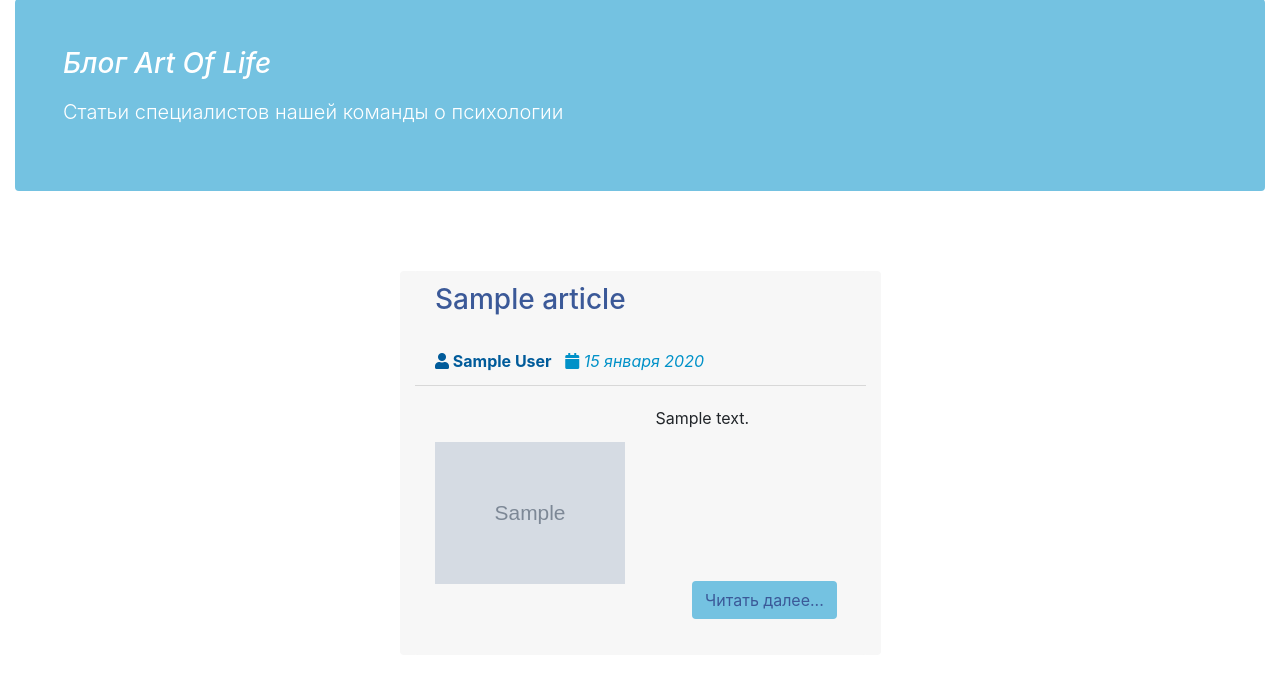
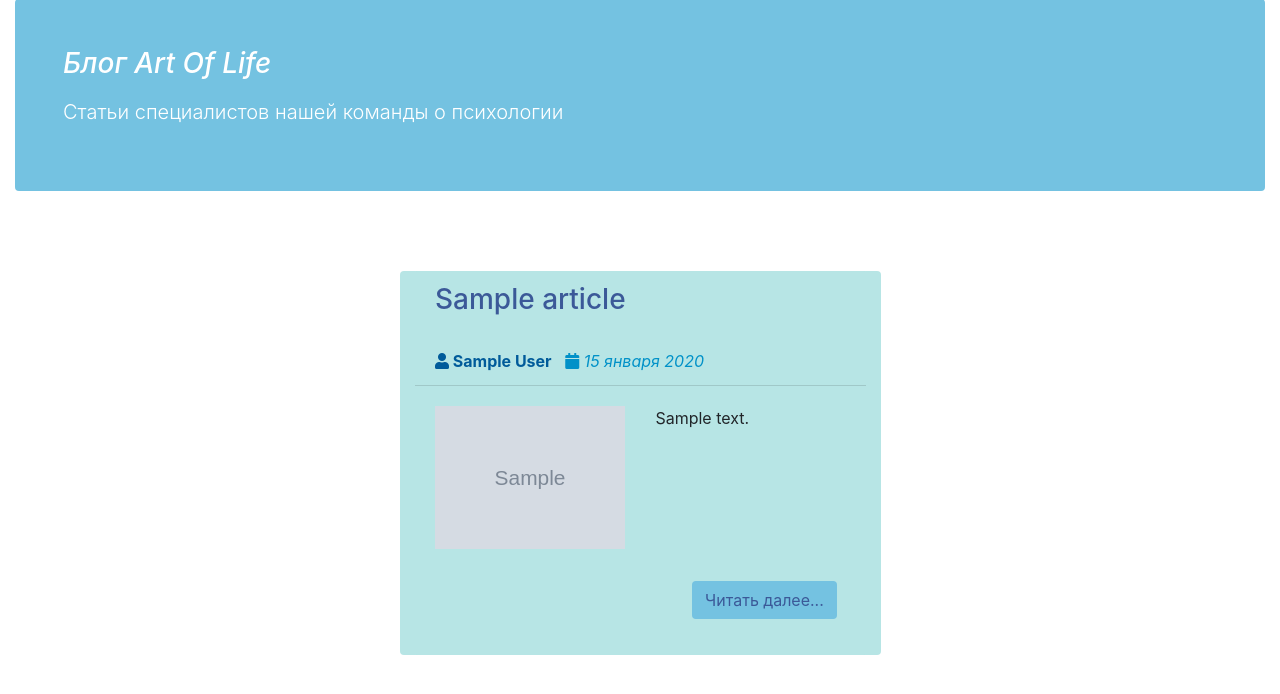
Before and after one commit to gda2048/PhychoBlog, a Django app: page /blog/article/ in a window 1280 px wide. Shown: the part 89-783 px from the top of the page. Run offline with Django 3.2, Linux system fonts and the light colour scheme; tables that the repository leaves empty hold one stand-in row (values such as "Sample post"); grey boxes marked "Sample" are stand-in pictures; some libraries are stand-ins or nearby versions.

Commit message:
fix articles + fix pictures

```diff
--- a/psycho/static/css/psycho.css
+++ b/psycho/static/css/psycho.css
@@ -82,3 +82,7 @@ margin: 0 auto;
     border-right: 0;
     border-bottom: 2px dashed #3B5998;
 }
+
+.bg-psycho-pearlbush-real{
+    background-color: #b7e5e5;
+}
--- a/templates/blog/articles.html
+++ b/templates/blog/articles.html
@@ -13,12 +13,12 @@
     <div>
         <div class="row justify-content-around mx-1 mx-xl-5">
             {% for article in articles_list %}
-                <div class="card col-12 col-sm-12 col-md-12 col-xl-5 my-3 m-xl-5 border-0 bg-psycho-pearlbush"
+                <div class="card col-12 col-sm-12 col-md-12 col-xl-5 my-3 m-xl-5 border-0 bg-psycho-pearlbush-real"
                      data-aos="flip-right">
-                    <div class="card-header bg-psycho-pearlbush border-0 cardhead">
+                    <div class="card-header bg-psycho-pearlbush-real border-0 cardhead">
                         <a href="{% url 'article' pk=article.id %}"><h3 class="text-psycho-blue">{{ article.name }}</h3></a>
                     </div>
-                    <div class="card-header bg-psycho-pearlbush">
+                    <div class="card-header bg-psycho-pearlbush-real">
                         <div class="text-psycho-lightblue">
                             <b><a class="link-blue" href="{% url 'person' pk=article.author.id %}"><i
                                     class="fas fa-user"></i> {{ article.author.full_name }}</a></b>
@@ -30,18 +30,18 @@
                     <div class="card-body cardbody">
                         {% if article.main_image.photo.url %}
                             <div class="d-none d-xl-flex row">
-                                <div class="col-xl-6 text-center"><div class="center"><img class="img-fluid" src="{{ article.main_image.photo.url }}" alt="{{ article.main_image.alt }}"></div></div>
+                                <div class="col-xl-6 text-center"><div class=""><img class="img-fluid" src="{{ article.main_image.photo.url }}" alt="{{ article.main_image.alt }}"></div></div>
                                 <div class="col-xl-6"><p class="text-justify"> {{ article.content | linebreaksbr| safe| truncatechars:'300' }}</p></div>
                             </div>
                             <div class="d-xl-none">
-                                <div class="text-center my-2 "><img class="img-fluid center" src="{{ article.main_image.photo.url }}" alt="{{ article.main_image.alt }}"></div>
+                                <div class="text-center my-2 "><img class="img-fluid" src="{{ article.main_image.photo.url }}" alt="{{ article.main_image.alt }}"></div>
                                 <div><p class="text-justify"> {{ article.content | linebreaksbr| safe| truncatechars:'300' }}</p></div>
                             </div>
                         {% else %}
                                 <div><p class="text-justify"> {{ article.content | linebreaksbr| safe| truncatechars:'300' }}</p></div>
                         {% endif %}
                     </div>
-                    <div class="card-footer text-right border-0 bg-psycho-pearlbush">
+                    <div class="card-footer text-right border-0 bg-psycho-pearlbush-real">
                         <b><a class='btn bg-psycho-teal text-psycho-blue' href='{% url 'article' pk=article.id %}'>Читать
                             далее...</a></b>
                         <span class="d-none d-xl-inline">&nbsp;<br>&nbsp;</span>
@@ -87,7 +87,6 @@
                 let width = window.innerWidth || document.documentElement.clientWidth || document.body.clientWidth;
                 if (width>=1200) {
                     max_class(document.getElementsByClassName("cardhead"));
-                    max_class(document.getElementsByClassName("cardbody"));
                 }
                 AOS.refresh();
             }
```
Also changed, not shown: psycho/static/images/1379219.jpg (added), psycho/static/images/1559725.jpg (added), psycho/static/images/1559726.jpg (added), psycho/static/images/1559728.jpg (added), psycho/static/images/1559729.jpg (added), psycho/static/images/33973dca50ae944b6c376f6438538c4c.jpg (added), psycho/static/images/4e5495c73fd9de214adae45cc98259d1.jpg (added), psycho/static/images/600x600_0_8e2f385d59ffd5f54d85948315e46996@1080x1080_0xac120003_20535804011563887129.jpg (added), psycho/static/images/68ccc5139579698c9a7dccb5ed81cf2b.jpg (added), psycho/static/images/6957163696e03d9c6a97aeb36b2ea6f5.jpg (added), psycho/static/images/754b489929102468f175e9679223bb7e.jpg (added), psycho/static/images/825629bb369d80ca9129cb19aae73f62.jpg (added), psycho/static/images/900b430b8e0f0b39c543c3c2402947df.jpg (added), psycho/static/images/a2cd10c47fe581f0be7d9986ac030451.jpg (added), 1 more files.
